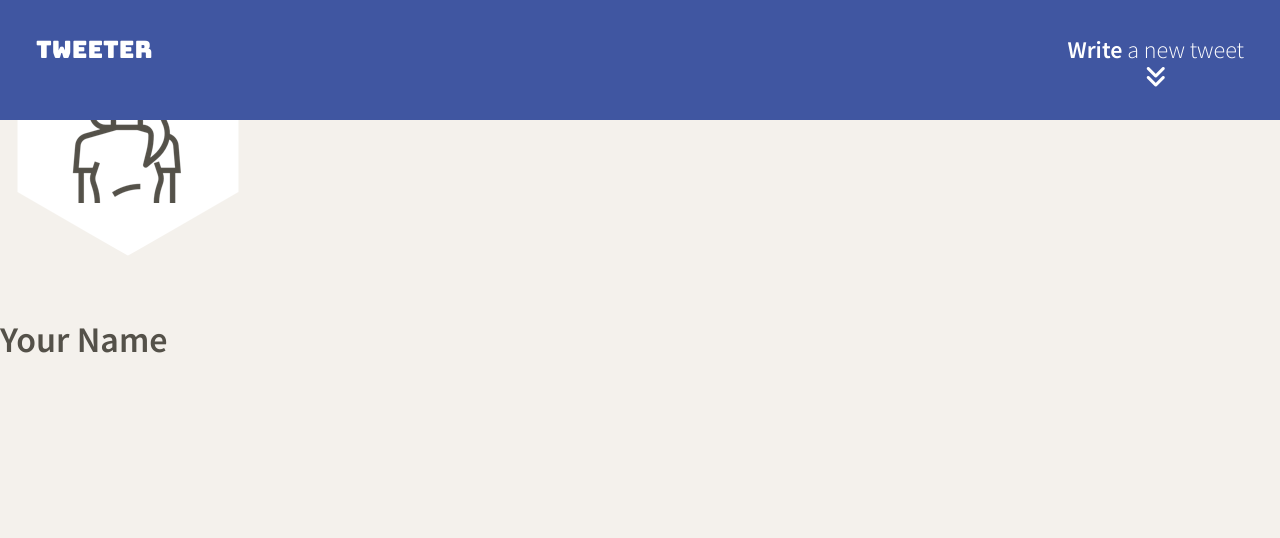
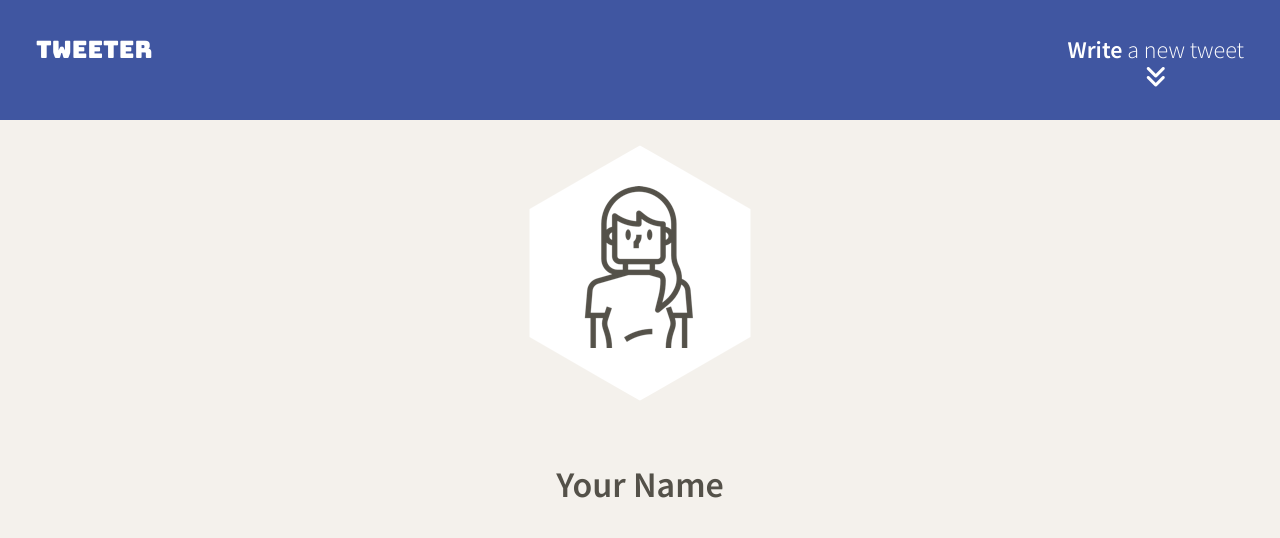
Before and after one commit to bitaj95/tweeter_app_2, a website: page public/index.html in a window 1280 px wide. Drawn offline with nearby package versions, Linux system fonts and the light colour scheme.

Commit message:
Created a new file header.css, wrote CSS for the header element

```diff
--- a/public/index.html
+++ b/public/index.html
@@ -18,6 +18,7 @@
     <!-- App CSS -->
     <link rel="stylesheet" href="/styles/layout.css" type="text/css" />
     <link rel="stylesheet" href="/styles/nav.css" type="text/css" />
+    <link rel="stylesheet" href="/styles/header.css" type="text/css" />
 
     <!-- External JS -->
     <script src="https://ajax.googleapis.com/ajax/libs/jquery/3.4.1/jquery.min.js"></script>
--- /dev/null
+++ b/public/styles/header.css
@@ -0,0 +1,15 @@
+/* The header should have a height of 400px and be 100% the width of its parent container
+The avatar should be centered vertically and horizontally (Hint: the justify-content and align-items properties are helpful for centering things if you're using Flexbox.)
+The name should be centered below the avatar
+The background-color should be a different colour than the nav and the body */
+
+header {
+  display: flex;
+  flex-direction: column;
+  justify-content: center;
+  align-items: center;
+  position: absolute;
+  top: 140px;
+  height: 400px;
+  width: 100%;
+}
```
